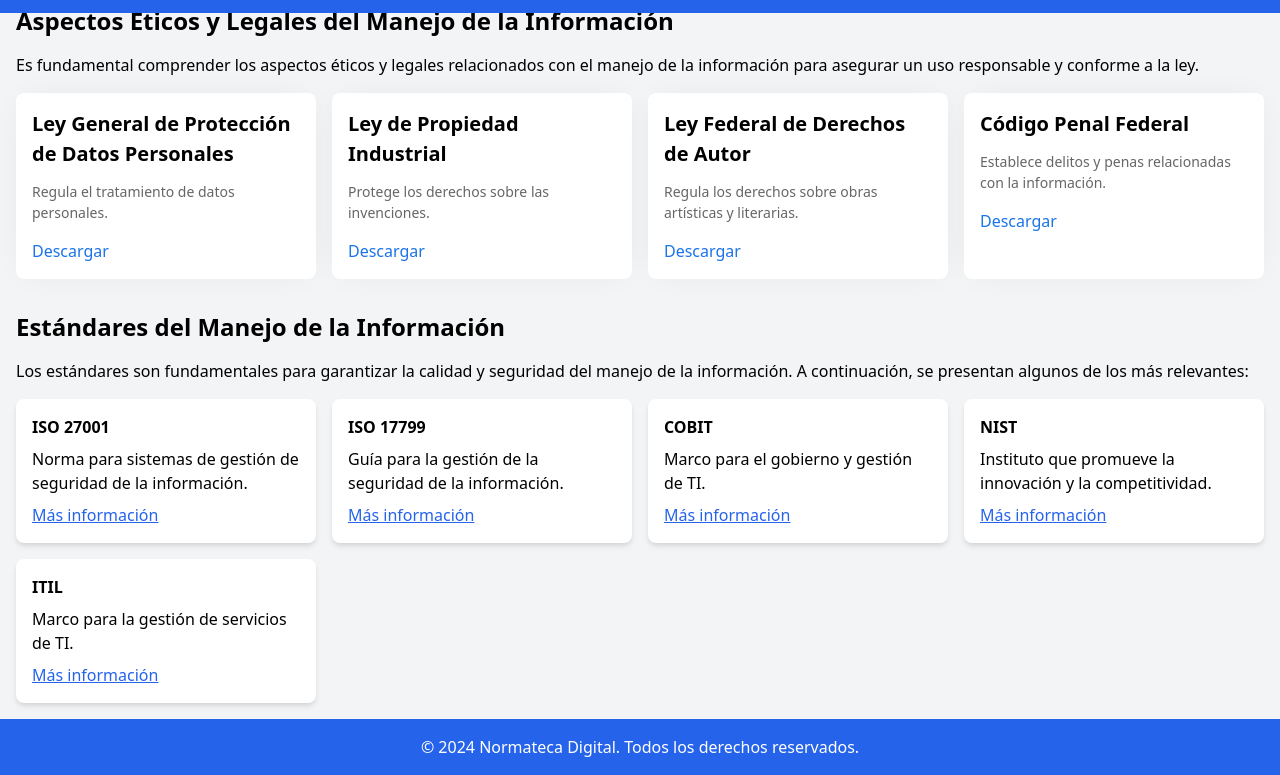
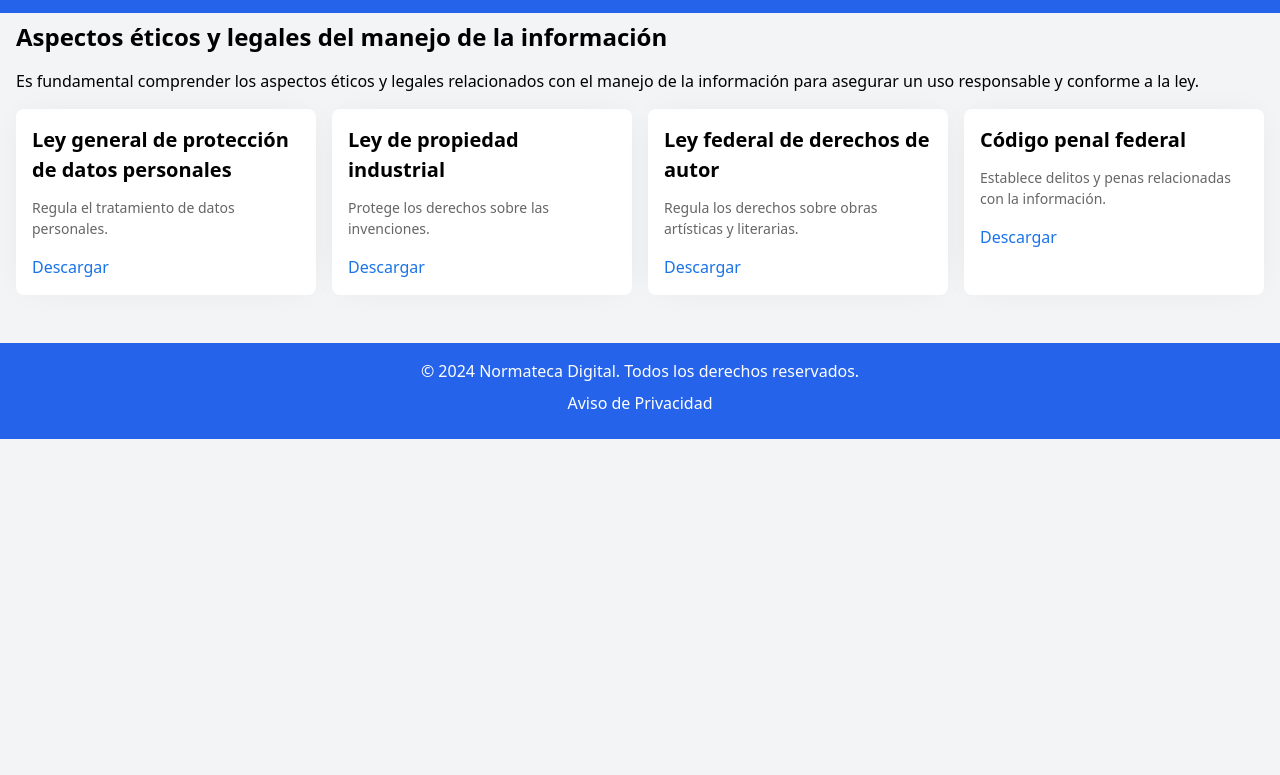
Before and after one commit to GgeraA/PaginaRubio, a plain HTML site: page index.html in a window 1280 px wide. Shown: the part 75-850 px from the top of the page. After the commit the page ends 800 px from the top, so only its background shows below. Drawn offline with nearby package versions, Linux system fonts and the light colour scheme.

Commit message:
Separando estandares en el navbar

```diff
--- a/assets/components/footer.html
+++ b/assets/components/footer.html
@@ -0,0 +1,4 @@
+<footer class="bg-blue-600 text-white p-4 text-center">
+    <p>&copy; 2024 Normateca Digital. Todos los derechos reservados.</p>
+    <p><a href="#" class="nav-link" data-page="aviso-privacidad">Aviso de Privacidad</a></p>
+</footer>
--- a/assets/components/header.html
+++ b/assets/components/header.html
@@ -4,7 +4,7 @@
         <nav class="mt-4">
             <ul class="flex justify-center space-x-4">
                 <li><a href="#" class="nav-link"  data-page="home">Aspectos Éticos</a></li>
-                <li><a href="#" class="nav-link"  data-page="home">Estándares</a></li>
+                <li><a href="#" class="nav-link"  data-page="estandares">Estándares</a></li>
                 <li><a href="#" class="nav-link" data-page="aviso-privacidad">Aviso de Privacidad</a></li>
             </ul>
         </nav>
--- a/assets/components/home.html
+++ b/assets/components/home.html
@@ -1,72 +1,37 @@
 <main class="container mx-auto p-4 ">
     <section class="mb-8">
-        <h2 class="text-2xl font-semibold mb-4">Aspectos Éticos y Legales del Manejo de la Información</h2>
+        <h2 class="text-2xl font-semibold mb-4">Aspectos éticos y legales del manejo de la información</h2>
         <p class="mb-4">Es fundamental comprender los aspectos éticos y legales relacionados con el manejo de la
             información para asegurar un uso responsable y conforme a la ley.</p>
 
         <div class="grid grid-cols-1 sm:grid-cols-2 lg:grid-cols-4 gap-4">
             <!-- Agrega la clase 'card-hover' a las tarjetas -->
             <div class="card-hover bg-white shadow-md rounded-lg p-4">
-                <h3 class="font-semibold mb-2 card-hover__title">Ley General de Protección de Datos Personales</h3>
+                <h3 class="font-semibold mb-2 card-hover__title">Ley general de protección de datos personales</h3>
                 <p class="card-hover__text">Regula el tratamiento de datos personales.</p>
                 <a href="https://www.gob.mx/portal/atencion-proteccion-datos"
                     class="card-hover__link text-blue-600 underline mt-2 block">Descargar</a>
             </div>
 
             <div class="card-hover bg-white shadow-md rounded-lg p-4">
-                <h3 class="font-semibold mb-2 card-hover__title">Ley de Propiedad Industrial</h3>
+                <h3 class="font-semibold mb-2 card-hover__title">Ley de propiedad industrial</h3>
                 <p class="card-hover__text">Protege los derechos sobre las invenciones.</p>
                 <a href="https://www.diputados.gob.mx/LeyesBiblio/pdf/147.pdf"
                     class="card-hover__link text-blue-600 underline mt-2 block">Descargar</a>
             </div>
             <div class="card-hover bg-white shadow-md rounded-lg p-4">
-                <h3 class="font-semibold mb-2 card-hover__title">Ley Federal de Derechos de Autor</h3>
+                <h3 class="font-semibold mb-2 card-hover__title">Ley federal de derechos de autor</h3>
                 <p class="card-hover__text">Regula los derechos sobre obras artísticas y literarias.</p>
                 <a href="https://www.diputados.gob.mx/LeyesBiblio/pdf/157.pdf"
                     class="card-hover__link text-blue-600 underline mt-2 block">Descargar</a>
             </div>
             <div class="card-hover bg-white shadow-md rounded-lg p-4">
-                <h3 class="font-semibold mb-2 card-hover__title">Código Penal Federal</h3>
+                <h3 class="font-semibold mb-2 card-hover__title">Código penal federal</h3>
                 <p class="card-hover__text">Establece delitos y penas relacionadas con la información.</p>
                 <a href="https://www.diputados.gob.mx/LeyesBiblio/pdf/9.pdf"
                     class="card-hover__link text-blue-600 underline mt-2 block">Descargar</a>
             </div>
         </div>
     </section>
-    <section>
-        <h2 class="text-2xl font-semibold mb-4">Estándares del Manejo de la Información</h2>
-        <p class="mb-4">Los estándares son fundamentales para garantizar la calidad y seguridad del manejo de la
-            información. A continuación, se presentan algunos de los más relevantes:</p>
-        <div class="grid grid-cols-1 sm:grid-cols-2 lg:grid-cols-4 gap-4">
-            <div class="bg-white shadow-md rounded-lg p-4">
-                <h3 class="font-semibold mb-2">ISO 27001</h3>
-                <p>Norma para sistemas de gestión de seguridad de la información.</p>
-                <a href="https://www.iso.org/isoiec-27001-information-security.html"
-                    class="text-blue-600 underline mt-2 block">Más información</a>
-            </div>
-            <div class="bg-white shadow-md rounded-lg p-4">
-                <h3 class="font-semibold mb-2">ISO 17799</h3>
-                <p>Guía para la gestión de la seguridad de la información.</p>
-                <a href="https://www.iso.org/iso-17799-information-security.html"
-                    class="text-blue-600 underline mt-2 block">Más información</a>
-            </div>
-            <div class="bg-white shadow-md rounded-lg p-4">
-                <h3 class="font-semibold mb-2">COBIT</h3>
-                <p>Marco para el gobierno y gestión de TI.</p>
-                <a href="https://www.isaca.org/resources/cobit" class="text-blue-600 underline mt-2 block">Más
-                    información</a>
-            </div>
-            <div class="bg-white shadow-md rounded-lg p-4">
-                <h3 class="font-semibold mb-2">NIST</h3>
-                <p>Instituto que promueve la innovación y la competitividad.</p>
-                <a href="https://www.nist.gov/" class="text-blue-600 underline mt-2 block">Más información</a>
-            </div>
-            <div class="bg-white shadow-md rounded-lg p-4">
-                <h3 class="font-semibold mb-2">ITIL</h3>
-                <p>Marco para la gestión de servicios de TI.</p>
-                <a href="https://www.axelos.com/best-practice-solutions/itil"
-                    class="text-blue-600 underline mt-2 block">Más información</a>
-            </div>
-        </div>
-    </section>
+
 </main>
--- a/index.html
+++ b/index.html
@@ -12,14 +12,10 @@
     <div id="header-container"></div>
 
     <!-- Contenedor para el contenido principal -->
-    <div id="main-content-container"  class="mt-16"></div>
+    <div id="main-content-container"  class="mt-20"></div>
 
     <!-- Contenedor para el pie de página -->
     <div id="footer-container"></div>
-
-    <footer class="bg-blue-600 text-white p-4 text-center">
-        <p>&copy; 2024 Normateca Digital. Todos los derechos reservados.</p>
-    </footer>
     <script src="assets/js/script.js"></script>
 </body>
 </html>
```
Also changed, not shown: assets/components/aviso-privacidad.html (+1 -1 lines), assets/components/estandares.html (added, +36 -0 lines).
